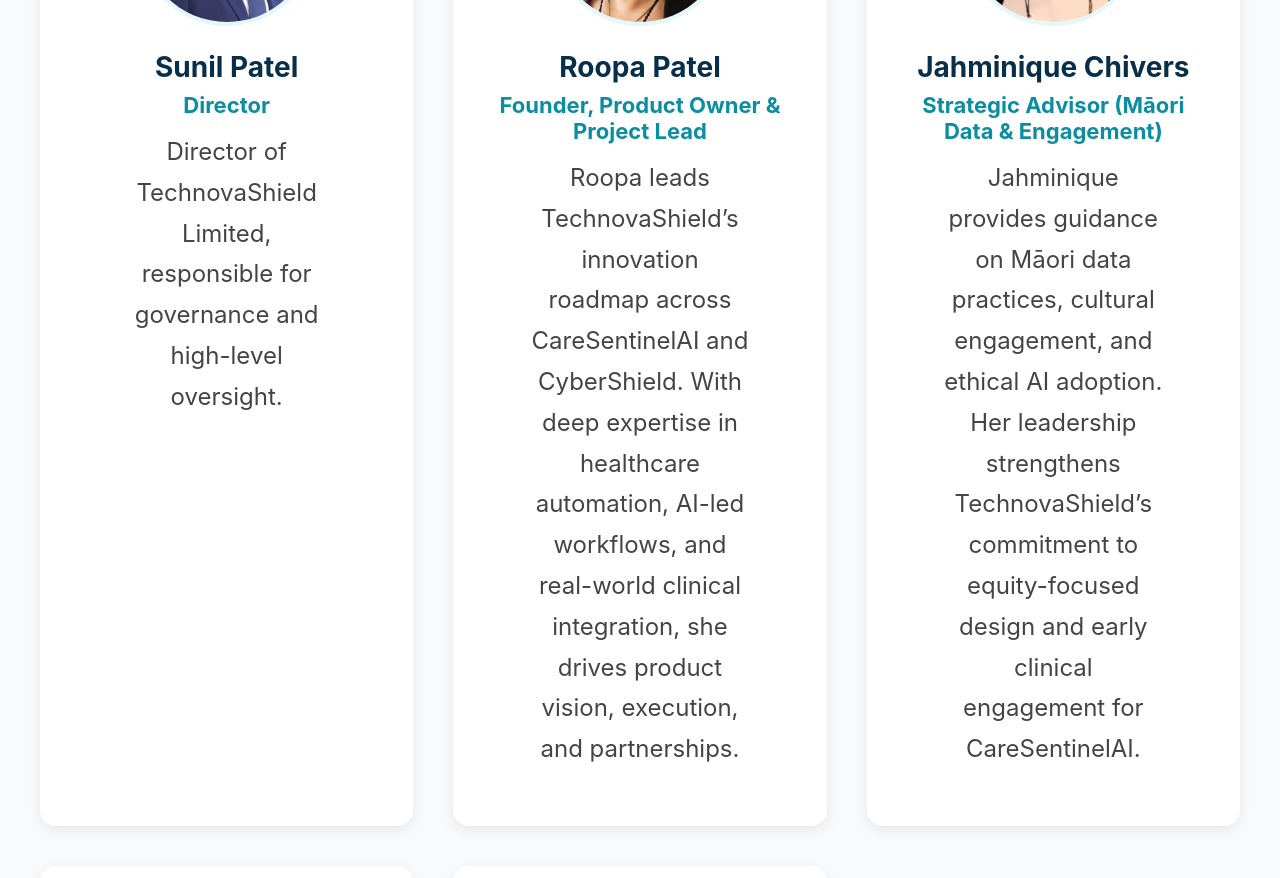
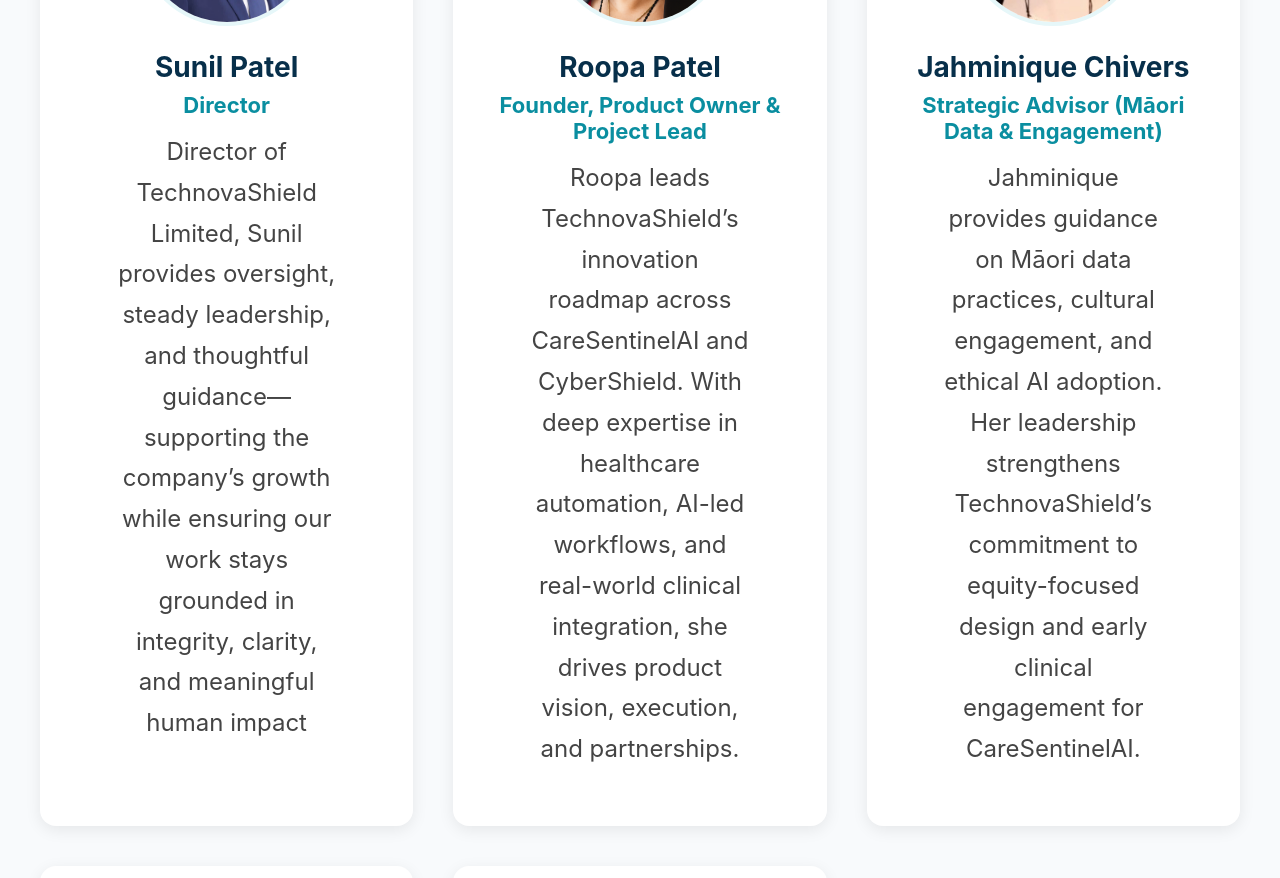
Before and after one commit to Technovashield/Technovashield-Website, a React (Create React App) app: page /team in a window 1280 px wide. Shown: the part 820-1698 px from the top of the page. Built offline with nearby package versions, Linux system fonts and the light colour scheme.

Commit message:
Updated Team description, Careers page spacing and CV upload feature

```diff
--- a/src/pages/TeamPage.js
+++ b/src/pages/TeamPage.js
@@ -9,8 +9,7 @@
       name: "Sunil Patel",
       role: "Director",
       description:
-        "Director of TechnovaShield Limited, responsible for governance and high-level oversight.",
-      image: "/Sunil Patel.jpg",
+        "Director of TechnovaShield Limited, Sunil provides oversight, steady leadership, and thoughtful guidance—supporting the company’s growth while ensuring our work stays grounded in integrity, clarity, and meaningful human impact",     image: "/Sunil Patel.jpg",
     },
     {
       id: 2,
```
